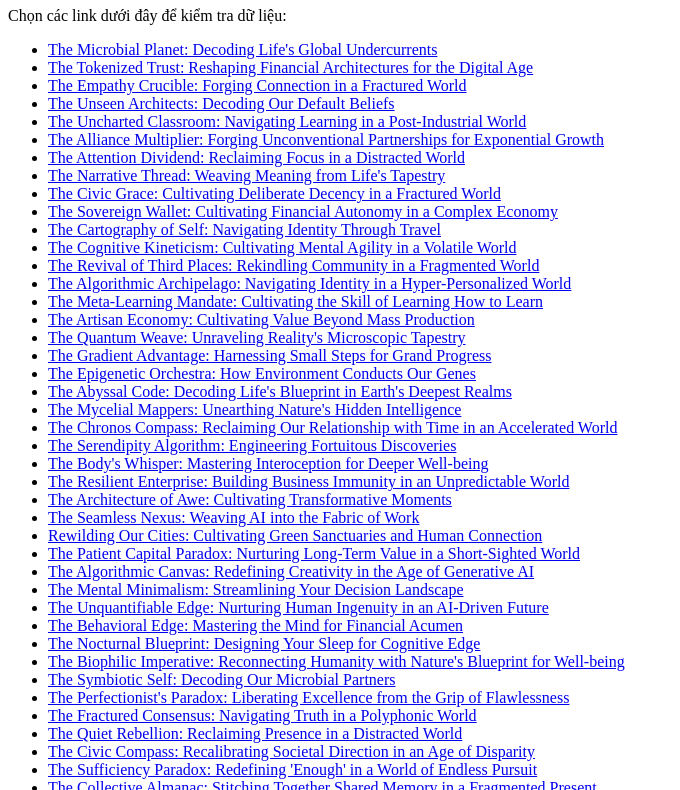
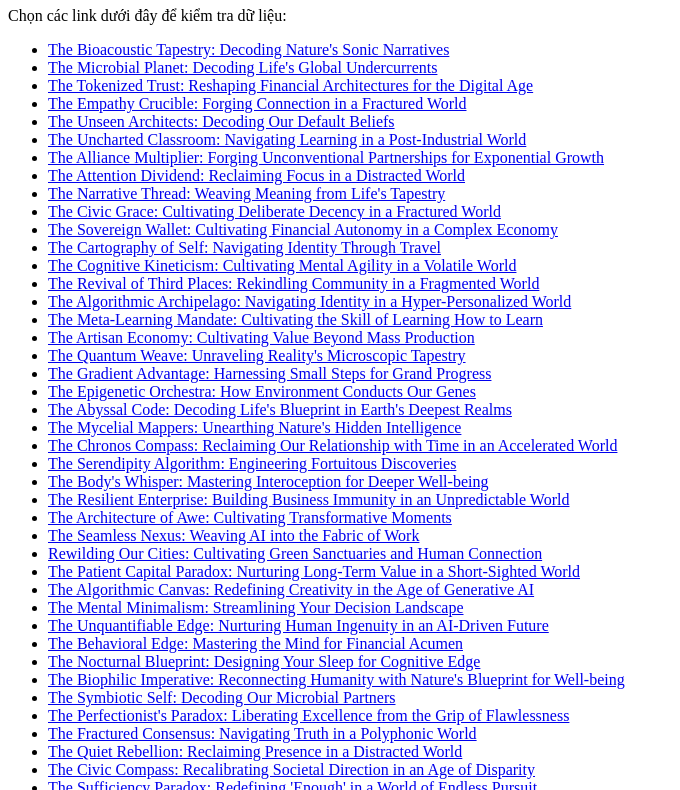
Before and after one commit to hiendo1-a11y/hien_test_555, a plain HTML site: page index.html in a window 1280 px wide. Shown: the part 73-863 px from the top of the page, without its empty margins (0-680 px from the left). Drawn offline with Linux system fonts and the light colour scheme.

Commit message:
🤖 Auto: The Bioacoustic Tapestry: Decoding Nature's Sonic Narratives

```diff
--- a/index.html
+++ b/index.html
@@ -8,6 +8,7 @@
     <h1>Hệ thống lưu trữ file Test AI</h1>
     <p>Chọn các link dưới đây để kiểm tra dữ liệu:</p>
     <ul>
+        <li><a href="Test_auto_the_bioacoustic_tapestry_decoding_nature_s_sonic_narratives.pdf">The Bioacoustic Tapestry: Decoding Nature's Sonic Narratives</a></li>
         <li><a href="Test_auto_the_microbial_planet_decoding_life_s_global_undercurrents.pdf">The Microbial Planet: Decoding Life's Global Undercurrents</a></li>
         <li><a href="Test_auto_the_tokenized_trust_reshaping_financial_architectures_for_th.pdf">The Tokenized Trust: Reshaping Financial Architectures for the Digital Age</a></li>
         <li><a href="Test_auto_the_empathy_crucible_forging_connection_in_a_fractured_world.pdf">The Empathy Crucible: Forging Connection in a Fractured World</a></li>
```
Also changed, not shown: .article_history.json, 1 other file.
